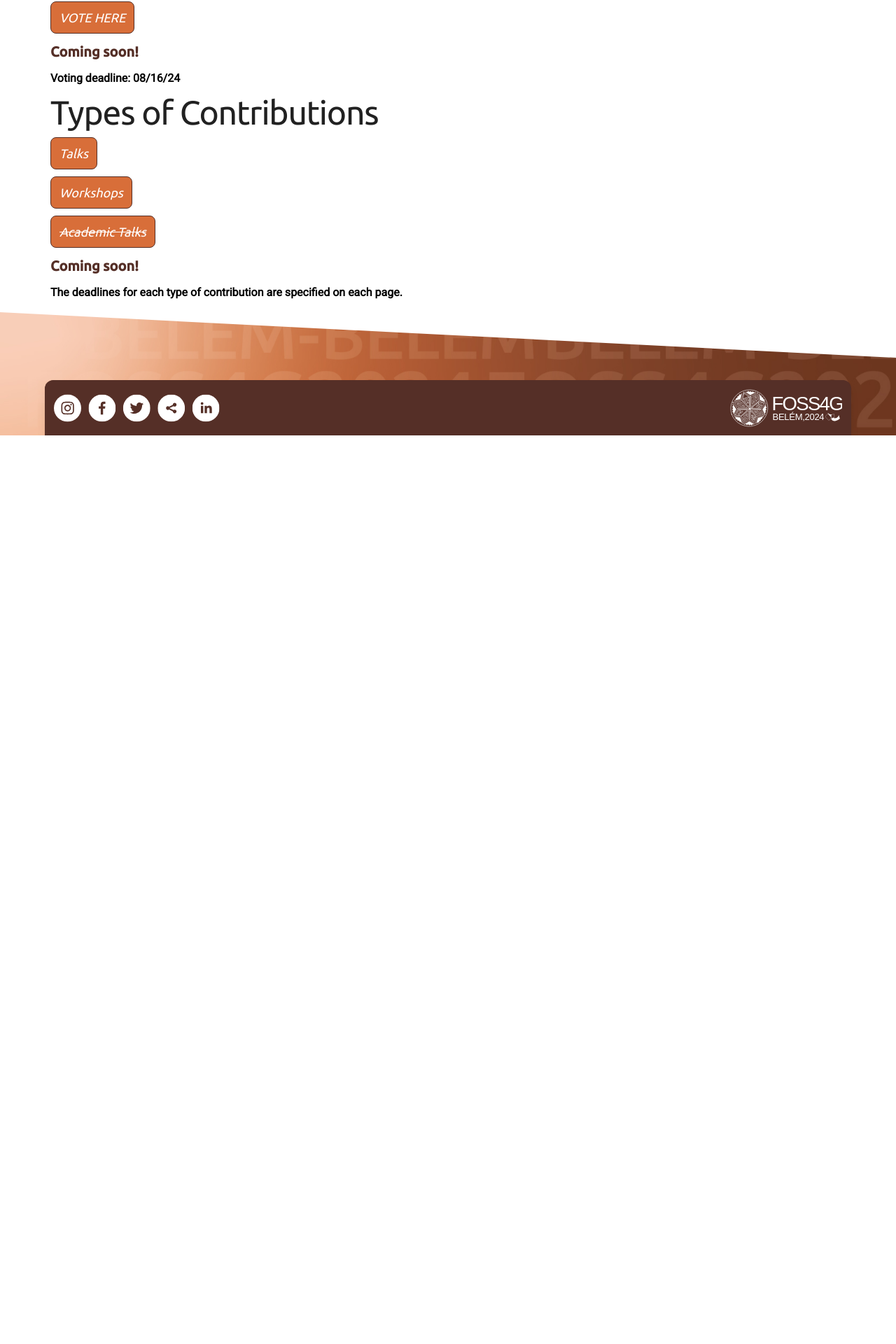
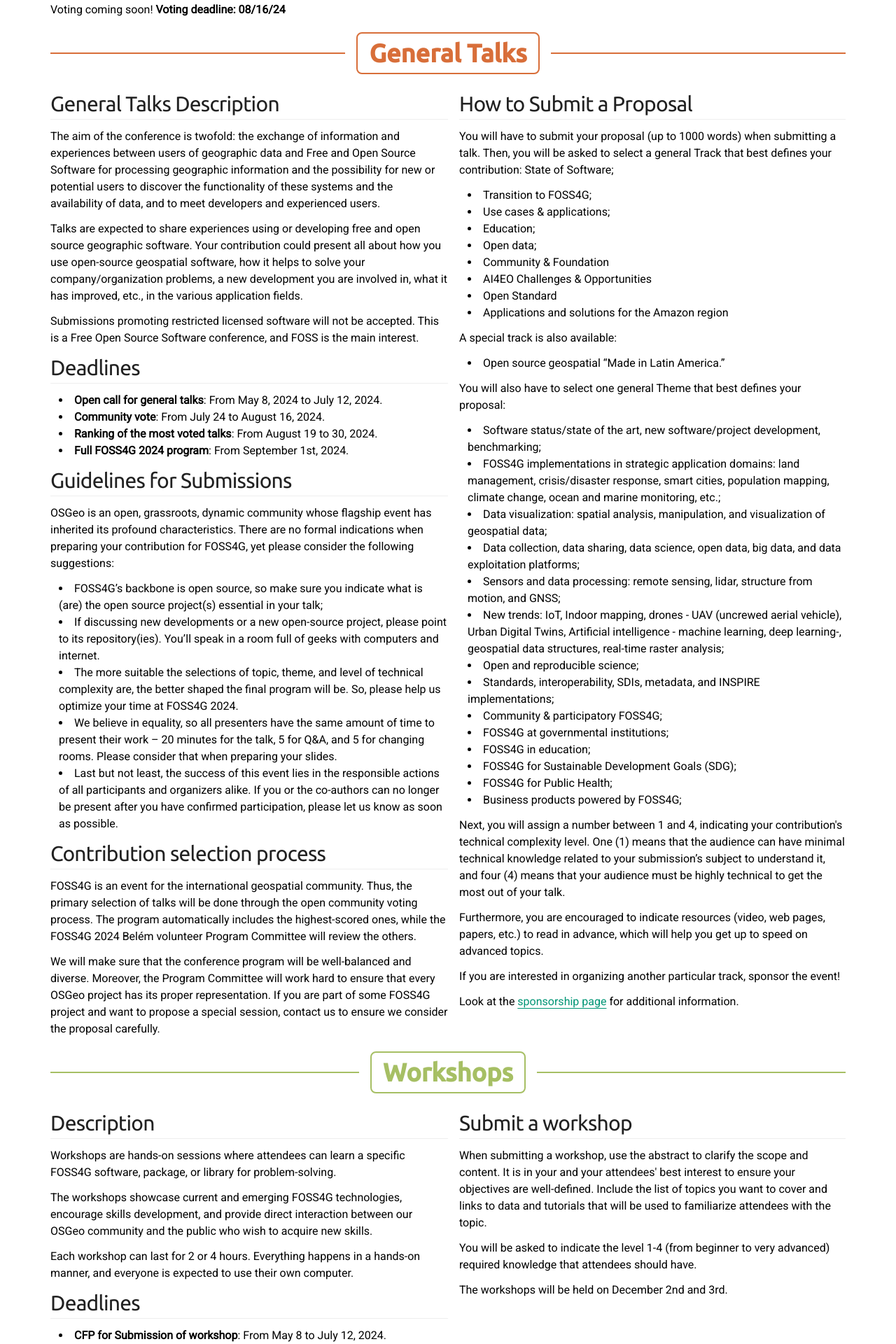
Before and after one commit to FOSS4G-2024-Belem/foss4g-2024-belem.github.io, a Next.js app: page /en/call-for-papers in a window 1280 px wide. Shown: the part 797-2717 px from the top of the page at 70% size. Before the commit the page ends 1419 px from the top, so only its background shows below. Built offline with nearby package versions, Linux system fonts and the light colour scheme.

Commit message:
más contenido cfp

```diff
--- a/src/pages/en/call-for-papers.mdx
+++ b/src/pages/en/call-for-papers.mdx
@@ -1,5 +1,6 @@
 import MdxLayout from "@/components/MDXLayout";
 import Heading from "@/components/Heading";
+import IntlLink from "@/components/IntlLink";
 
 export const metadata = {
   title: "Call For Papers",
@@ -35,15 +36,7 @@ export const metadata = {
 
     Help us create our talk schedule! You can vote on proposals for the general session. Please register your email address. You will receive an email with a link to vote, and upon clicking the link, you will see all the proposals for the Conference. It's time to vote for what you'd like to see!
 
-    <a href="" rel="noopener noreferrer">
-      <button className=" border-f4g_red text-white bg-f4g_orange border italic rounded-lg py-2 px-3 text-lg font-ubuntu">
-        {"VOTE HERE"}
-      </button>
-    </a>
-    <span className="text-f4g_red text-xl font-ubuntu ml-4 font-bold">
-      Coming soon!
-    </span>
-
+    Voting coming soon!
     **Voting deadline: 08/16/24**
     </div>
 
@@ -68,34 +61,130 @@ export const metadata = {
   </div>
 </div>
 
-## Types of Contributions
 
-<div>
-  <a href="cfp_general_track" rel="noopener noreferrer">
-    <button className=" border-f4g_red text-white bg-f4g_orange border italic rounded-lg py-2 px-3 text-lg font-ubuntu">
-      {"Talks"}
-    </button>
-  </a>
+<Heading color="orange" bubble>General Talks</Heading>
+
+
+<div className="grid space-y-4 mt-4">
+  <div className="grid md:grid-cols-2 md:space-x-4">
+    <div className="">
+      #### General Talks Description
+      ---
+
+      The aim of the conference is twofold: the exchange of information and experiences between users of geographic data and Free and Open Source Software for processing geographic information and the possibility for new or potential users to discover the functionality of these systems and the availability of data, and to meet developers and experienced users.
+
+      Talks are expected to share experiences using or developing free and open source geographic software. Your contribution could present all about how you use open-source geospatial software, how it helps to solve your company/organization problems, a new development you are involved in, what it has improved, etc., in the various application fields.
+
+      Submissions promoting restricted licensed software will not be accepted. This is a Free Open Source Software conference, and FOSS is the main interest.
+
+
+      #### Deadlines
+      ---
+
+      - **Open call for general talks**: From May 8, 2024 to July 12, 2024.
+      - **Community vote**: From July 24 to August 16, 2024.
+      - **Ranking of the most voted talks**: From August 19 to 30, 2024.
+      - **Full FOSS4G 2024 program**: From September 1st, 2024.
+
+    #### Guidelines for Submissions
+    ---
+    OSGeo is an open, grassroots, dynamic community whose flagship event has inherited its profound characteristics. There are no formal indications when preparing your contribution for FOSS4G, yet please consider the following suggestions:
+    * FOSS4G’s backbone is open source, so make sure you indicate what is (are) the open source project(s) essential in your talk;
+    * If discussing new developments or a new open-source project, please point to its repository(ies). You’ll speak in a room full of geeks with computers and internet.
+    * The more suitable the selections of topic, theme, and level of technical complexity are, the better shaped the final program will be. So, please help us optimize your time at FOSS4G 2024.
+    * We believe in equality, so all presenters have the same amount of time to present their work – 20 minutes for the talk, 5 for Q&A, and 5 for changing rooms. Please consider that when preparing your slides.
+    * Last but not least, the success of this event lies in the responsible actions of all participants and organizers alike. If you or the co-authors can no longer be present after you have confirmed participation, please let us know as soon as possible.
+
+    #### Contribution selection process
+    ---
+
+    FOSS4G is an event for the international geospatial community. Thus, the primary selection of talks will be done through the open community voting process. The program automatically includes the highest-scored ones, while the FOSS4G 2024 Belém volunteer Program Committee will review the others.
+
+    We will make sure that the conference program will be well-balanced and diverse. Moreover, the Program Committee will work hard to ensure that every OSGeo project has its proper representation. If you are part of some FOSS4G project and want to propose a special session, contact us to ensure we consider the proposal carefully.
+    </div>
+
+    <div>
+    #### How to Submit a Proposal
+    ---
+
+    You will have to submit your proposal (up to 1000 words) when submitting a talk. Then, you will be asked to select a general Track that best defines your contribution:
+    State of Software;
+    * Transition to FOSS4G;
+    * Use cases & applications;
+    * Education;
+    * Open data;
+    * Community & Foundation
+    * AI4EO Challenges & Opportunities
+    * Open Standard
+    * Applications and solutions for the Amazon region
+
+    A special track is also available:
+
+    * Open source geospatial “Made in Latin America.”
+
+    You will also have to select one general Theme that best defines your proposal:
+    * Software status/state of the art, new software/project development, benchmarking;
+    * FOSS4G implementations in strategic application domains: land management, crisis/disaster response, smart cities, population mapping, climate change, ocean and marine monitoring, etc.;
+    * Data visualization: spatial analysis, manipulation, and visualization of geospatial data;
+    * Data collection, data sharing, data science, open data, big data, and data exploitation platforms;
+    * Sensors and data processing: remote sensing, lidar, structure from motion, and GNSS;
+    * New trends: IoT, Indoor mapping, drones - UAV (uncrewed aerial vehicle), Urban Digital Twins, Artificial intelligence - machine learning, deep learning-, geospatial data structures, real-time raster analysis;
+    * Open and reproducible science;
+    * Standards, interoperability, SDIs, metadata, and INSPIRE implementations;
+    * Community & participatory FOSS4G;
+    * FOSS4G at governmental institutions;
+    * FOSS4G in education;
+    * FOSS4G for Sustainable Development Goals (SDG);
+    * FOSS4G for Public Health;
+    * Business products powered by FOSS4G;
+
+    Next, you will assign a number between 1 and 4, indicating your contribution's technical complexity level. One (1) means that the audience can have minimal technical knowledge related to your submission’s subject to understand it, and four (4) means that your audience must be highly technical to get the most out of your talk.
+
+    Furthermore, you are encouraged to indicate resources (video, web pages, papers, etc.) to read in advance, which will help you get up to speed on advanced topics.
+
+    If you are interested in organizing another particular track, sponsor the event!
+
+    Look at the <IntlLink href="/sponsors">sponsorship page</IntlLink> for additional information.
+    </div>
+  </div>
 </div>
 
-<div style={{ marginTop: "10px" }}>
-  <a href="cfp_workshop_track" rel="noopener noreferrer">
-    <button className=" border-f4g_red text-white bg-f4g_orange border italic rounded-lg py-2 px-3 text-lg font-ubuntu">
-      {"Workshops"}
-    </button>
-  </a>
+<Heading color="green" bubble>Workshops</Heading>
+
+
+<div className="grid space-y-4 mt-4">
+  <div className="grid md:grid-cols-2 md:space-x-4">
+    <div className="">
+    #### Description
+    ---
+
+    Workshops are hands-on sessions where attendees can learn a specific FOSS4G software, package, or library for problem-solving.
+
+    The workshops showcase current and emerging FOSS4G technologies, encourage skills development, and provide direct interaction between our OSGeo community and the public who wish to acquire new skills.
+
+    Each workshop can last for 2 or 4 hours. Everything happens in a hands-on manner, and everyone is expected to use their own computer.
+
+    #### Deadlines
+    ---
+
+    - **CFP for Submission of workshop**: From May 8 to July 12, 2024.
+    - **Workshop Evaluation**: From July 22 to 31, 2024.
+    - **Full FOSS4G 2022 program**: September 1, 2024.
+
+    </div>
+    <div>
+
+    #### Submit a workshop
+    ---
+
+    When submitting a workshop, use the abstract to clarify the scope and content. It is in your and your attendees' best interest to ensure your objectives are well-defined. Include the list of topics you want to cover and links to data and tutorials that will be used to familiarize attendees with the topic.
+
+    You will be asked to indicate the level 1-4 (from beginner to very advanced) required knowledge that attendees should have.
+
+    The workshops will be held on December 2nd and 3rd.
+    </div>
+  </div>
 </div>
-<div style={{ marginTop: "10px" }}>
-  <button className=" border-f4g_red text-white bg-f4g_orange border line-through italic rounded-lg py-2 px-3 text-lg font-ubuntu">
-    {"Academic Talks"}
-  </button>
-  <span className="text-f4g_red text-xl font-ubuntu ml-4 font-bold">
-    Coming soon!
-  </span>
-</div>
-
-**The deadlines for each type of contribution are specified on each page.**
-
 
 export default function MDXPage({ children }) {
   return <MdxLayout metadata={metadata}>{children}</MdxLayout>;
```
